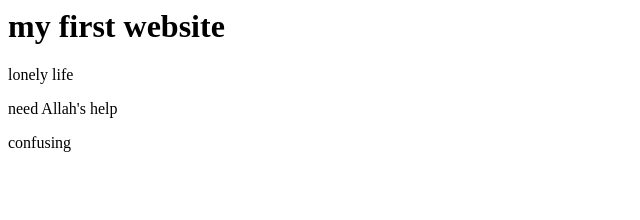
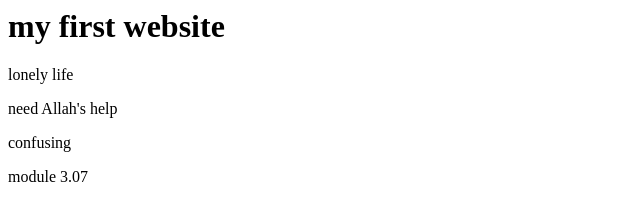
Before and after one commit to rakin-ahmed/my-first-website, a plain HTML site: page index.html in a window 1280 px wide. Shown: the whole page, without its empty margins (0-640 px from the left). Drawn offline with Linux system fonts and the light colour scheme.

Commit message:
module 3.07

```diff
--- a/index.html
+++ b/index.html
@@ -4,5 +4,6 @@
         <p>lonely life</p>
         <p>need Allah's help</p>
         <p>confusing</p>
+        <p>module 3.07</p>
     </body>
 </html>
```
